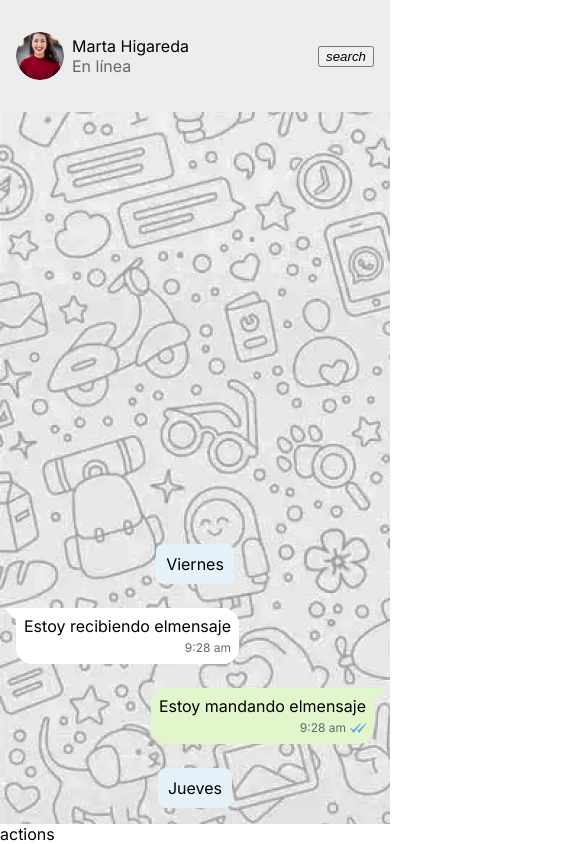
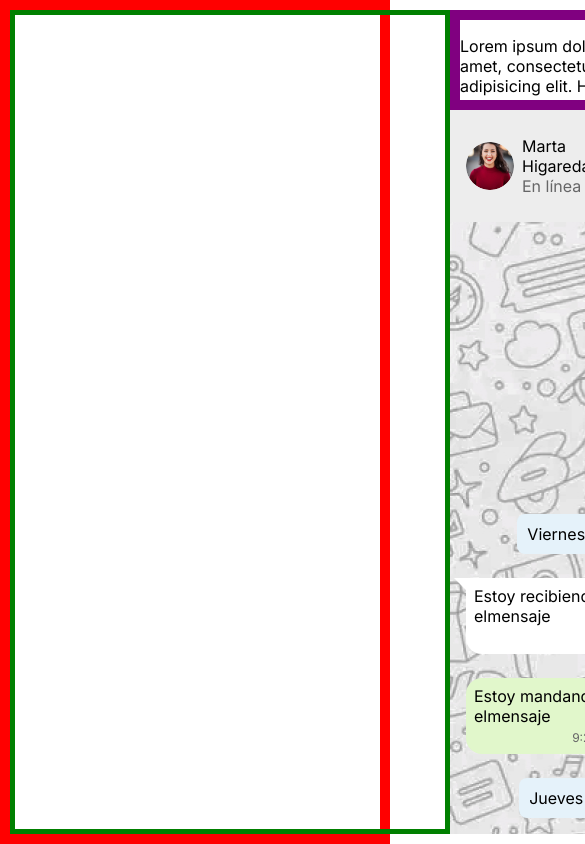
Before and after one commit to DavidL88/whatzap, a website: page index.html in a window 390 px wide. Shown: the top 844 px of the page, 585 px wide, since content can reach past the window. Drawn offline with Linux system fonts and the light colour scheme.

Commit message:
whatzap2.0

```diff
--- a/css/action-list.css
+++ b/css/action-list.css
@@ -1,3 +1,3 @@
-.actions {
+.action-list {
     block-size: var(--actionsSize);
 }
--- a/css/chat.css
+++ b/css/chat.css
@@ -2,7 +2,7 @@
     box-sizing: border-box;
     display: flex;
     flex-direction: column;
-    block-size: 100vh;
+    grid-area: chat;
 }
 
 
--- /dev/null
+++ b/css/layout.css
@@ -0,0 +1,24 @@
+.layout {
+    --firstColumn: 27.5rem;
+    --footer: 100px;
+    border: 10px solid red;
+    display: grid;
+    grid-template-columns: var(--firstColumn) 1fr;
+    grid-template-rows: 1fr var(--footer);
+    grid-template-areas: "user-list chat" "user-list footer";
+    block-size: 100vh;
+    box-sizing: border-box;
+}
+
+footer {
+    border: 10px solid purple;
+    grid-area: footer;
+    overflow: auto;
+}
+
+@media screen and (max-width: 1000px) {
+    .layout {
+        grid-template-areas: "user-list footer" "user-list chat";
+        grid-template-rows: var(--footer) 1fr;
+    }
+}
--- a/css/styles.css
+++ b/css/styles.css
@@ -3,10 +3,12 @@
 @import "./chat.css";
 @import "./action-list.css";
 @import "./message-list.css";
+@import "./layout.css";
+@import "./user-list.css";
 
 :root {
     --headerSize:80px;
-    --actionsSize: 88px;
+    --actionsSize: 80px;
     font-size: 16px;
     --black: #000000;
     --grey: #666667;
--- /dev/null
+++ b/css/user-list.css
@@ -0,0 +1,4 @@
+.user-list {
+    border: 5px solid green;
+    grid-area: user-list;
+}
--- /dev/null
+++ b/dest/app.css
@@ -0,0 +1,175 @@
+.user {
+    display: flex;
+    align-items: center;
+    gap: .5rem;
+}
+
+.user p span {
+    display: block;
+}
+
+.user img {
+    border-radius: 50%;
+}
+
+.user-name {
+    font: var(--body-16regular);
+}
+
+.user-status {
+    font: var(--caption-12-regular);
+    color: var(--grey);
+}
+
+.header {
+    block-size: var(--headerSize);
+    padding: 1rem;
+    background: var(--grey-4);
+    display: flex;
+    justify-content: space-between;
+}
+
+.header-primary, .header-secondary {
+    display: flex;
+    gap: 1rem;
+    align-items: center;
+}
+
+.chat {
+    box-sizing: border-box;
+    display: flex;
+    flex-direction: column;
+    block-size: 100vh;
+}
+
+.chat > * {
+    /* border: 4px solid green; */
+}
+
+.actions {
+    block-size: var(--actionsSize);
+}
+
+.message {
+    background: white;
+    padding: .5rem;
+    font: var(--body-16regular);
+    display: flex;
+    flex-direction: column;
+    gap: .25rem;
+    position: relative;
+}
+
+.message-text {
+    margin: 0;
+
+}
+
+.message.is-receiver {
+    background-color: var(--white);
+    align-self: flex-start;
+    border-radius:  0 1rem 1rem 1rem;
+}
+
+.message.message.is-receiver::before {
+    content: '';
+    position: absolute;
+    inset-block-start: 0;
+    inset-inline-end: 100%;
+    inline-size: 12px;
+    block-size: 12px;
+    box-sizing: border-box;
+    border-inline-start: 6px solid transparent;
+    border-inline-end: 6px solid var(--white);
+    border-block-start: 6px solid var(--white);
+    border-block-end: 6px solid transparent;
+}
+
+.message.message.is-sender::before {
+    content: '';
+    position: absolute;
+    inset-block-start: 0;
+    inset-inline-start: 100%;
+    inline-size: 12px;
+    block-size: 12px;
+    box-sizing: border-box;
+    border-inline-start: 6px solid var(--green-1);
+    border-inline-end: 6px solid transparent;
+    border-block-start: 6px solid var(--green-1);
+    border-block-end: 6px solid transparent;
+}
+
+.message.is-sender {
+    background-color: var(--green-1);
+    align-self: flex-end;
+    border-radius: 1rem 0 1rem 1rem;
+}
+
+.message-date {
+    font: var(--caption-12regular);
+    color: var(--grey);
+}
+
+.message-status {
+    inline-size: 1rem;
+    block-size: 1rem;
+}
+
+.message-status.is-dobleCheck {
+    background-image: url('../images/doublecheck.png');
+    background-repeat: no-repeat;
+    background-position: center;
+}
+
+.message-details {
+    display: flex;
+    justify-content: flex-end;
+    gap: .25rem;
+}
+
+.date {
+    background-color: #E5F2FA;
+    border-radius: .5rem;
+    padding: .625rem;
+    font: var(--body-16regular);
+    align-self: center;
+}
+
+.message-list {
+    flex-grow: 1;
+    display: flex;
+    flex-direction: column-reverse;
+    gap: 1.5rem;
+    padding: 1rem;
+    background-image: url('../images/bg.jpg');
+}
+
+:root {
+    --headerSize:80px;
+    --actionsSize: 80px;
+    font-size: 16px;
+    --black: #000000;
+    --grey: #666667;
+    --grey-2: #f2f2f2;
+    --grey-3: #f6f6f6;
+    --grey-4: #ededed;
+    --white: #ffffff;
+    --green-1: #e1f7cb;
+    --green-2: #56bca6;
+    --red: #ff4a4a;
+    --green-3: #429488;
+    --blue: #5cb3f0;
+    --body-16regular: 400 1rem/1.25rem Inter;
+    --body-16bold: 700 1rem/1.25rem Inter;
+    --body-14regular: 400 0.875rem/1.125rem Inter;
+    --body-14regular_u: 500 0.875rem/1.25rem Inter;
+    --caption-12bold: 700 0.75rem/1rem Inter;
+    --caption-12regular: 400 0.75rem/1rem Inter;
+    --caption-12regular_u: 400 0.75rem/1.25rem Inter;
+
+}
+
+body {
+    margin: 0;
+    font-family: 'Inter', sans-serif;
+}
--- a/index.html
+++ b/index.html
@@ -10,6 +10,10 @@
     <link rel="stylesheet" href="./css/styles.css">
 </head>
 <body>
+    <div class="layout">
+        <div class="user-list">
+
+        </div>
         <div class="chat">
             <header class="header">
                 <div class="header-primary">
@@ -49,9 +53,13 @@
                 <div class="date">Viernes</div>
                 <div class="random"></div>
             </div>
-        <div class="action-list">
-            actions
+            <!-- <div class="action-list">
+                action
+            </div> -->
         </div>
+        <footer>
+            <p>Lorem ipsum dolor sit amet, consectetur adipisicing elit. Hic, animi sunt? Illum voluptatem, placeat aliquid ipsum consectetur dolore in odit aperiam veniam maiores minus exercitationem quis? Ipsum numquam et quo!</p>
+        </footer>
     </div>
 </body>
 </html>
```
Also changed, not shown: package.json (added, +17 -0 lines), postcss.js (added, +17 -0 lines), 1 other file. Lines whose indentation alone changed are shown as unchanged.
